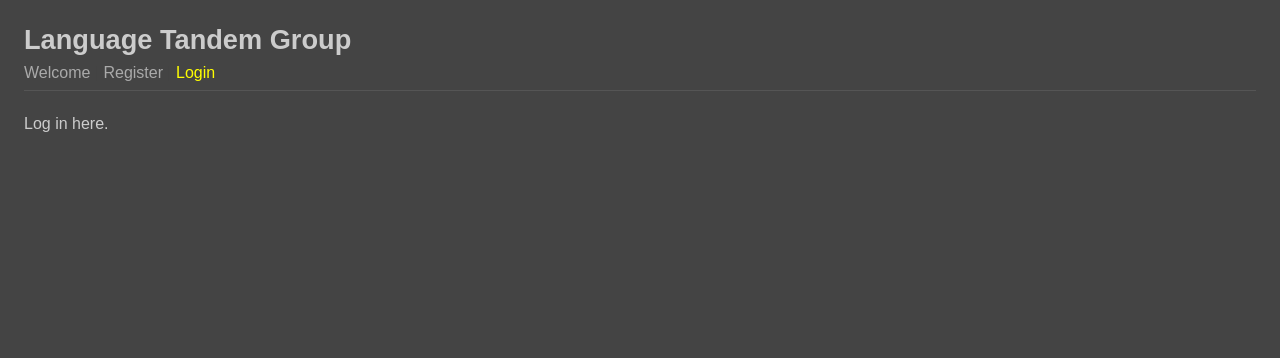
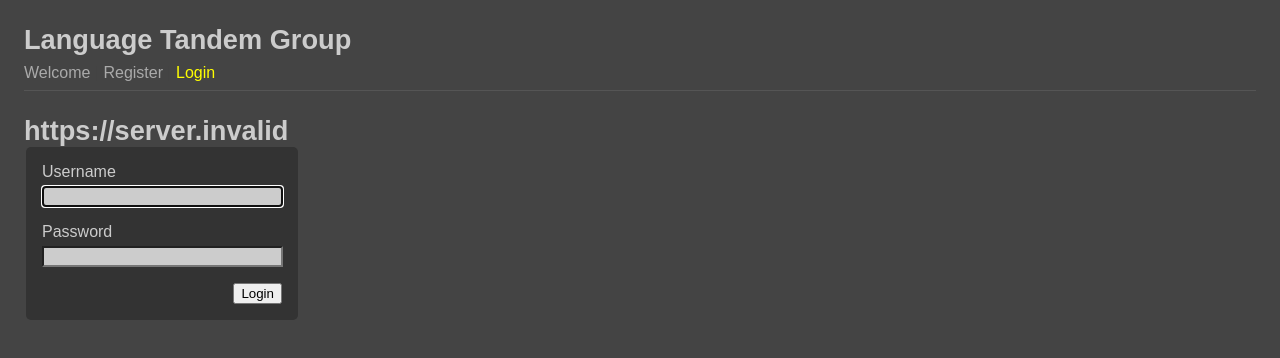
Before and after one commit to edwardtanguay/et01-react-register-frontend, a React (Vite) app: page /login in a window 1280 px wide. Shown: the top 358 px of the page. Built offline with nearby package versions, Linux system fonts and the light colour scheme; no server answers.

Commit message:
props in

```diff
--- a/src/App.scss
+++ b/src/App.scss
@@ -32,8 +32,42 @@ body {
 
 	.page404 {
 		color: #333;
+
 		p {
 			font-size: 4rem;
+		}
+	}
+
+	form {
+		fieldset {
+			max-width: 15rem;
+			legend {
+				background-color: #333;
+				color: #777;
+				padding: .3rem;
+				border-radius: 5px;
+			}
+			background-color: #333;
+			border: 0;
+			padding: 1rem;
+			border-radius: 5px;
+
+			.row {
+				margin-bottom: 1rem;
+				label {
+					margin-bottom: .3rem;
+					display: block;
+				}
+				input {
+					width: 97%;
+					background-color: #ccc;
+				}
+			}
+
+			.buttonRow {
+				display: flex;
+				justify-content: right;
+			}
 		}
 	}
 
--- a/src/App.tsx
+++ b/src/App.tsx
@@ -32,7 +32,6 @@ function App() {
 	return (
 		<div className="App">
 			<h1>Language Tandem Group</h1>
-
 			<nav>
 				<NavLink to="/welcome">Welcome</NavLink>
 				{currentUser.accessGroups.includes('members') && (
@@ -52,7 +51,7 @@ function App() {
 					<Route path="/members" element={<PageMembers />} />
 				)}
 				<Route path="/register" element={<PageRegister />} />
-				<Route path="/login" element={<PageLogin />} />
+				<Route path="/login" element={<PageLogin baseUrl={baseUrl} />} />
 				{currentUser.accessGroups.includes('loggedInUsers') && (
 					<Route path="/logout" element={<PageLogout />} />
 				)}
--- a/src/pages/PageLogin.tsx
+++ b/src/pages/PageLogin.tsx
@@ -1,7 +1,46 @@
-export const PageLogin = () => {
+import { useState, useEffect } from 'react';
+import axios from 'axios';
+
+interface IPageLoginProps {
+	baseUrl: string;
+}
+
+export const PageLogin = (props:IPageLoginProps) => {
+	const { baseUrl } = props;
+	const [username, setUsername] = useState('');
+	const [password, setPassword] = useState('');
+
+	const handleLoginButton = (e: React.MouseEvent<HTMLElement>) => {
+		e.preventDefault();
+		// (async () => {
+		// 	const data = (await axios.get(`${baseUrl}/current-user`)).data;
+		// 	const _currentUser = data.currentUser;
+		// 	setCurrentUser(_currentUser);
+		// })();
+	}
+
 	return (
-		<>
-			<p>Log in here.</p>
-		</>
+		<form>
+			<h1>{baseUrl}</h1>
+			<fieldset>
+				<div className="row">
+					<label>Username</label>
+					<div>
+						<input autoFocus type="text" value={username} onChange={(e) => setUsername(e.target.value)} />
+					</div>
+				</div>
+
+				<div className="row">
+					<label>Password</label>
+					<div>
+						<input type="password" value={password} onChange={(e) => setPassword(e.target.value)} />
+					</div>
+				</div>
+
+				<div className="buttonRow">
+					<button onClick={(e:React.MouseEvent<HTMLElement>) => handleLoginButton(e)}>Login</button>
+				</div>
+			</fieldset>
+		</form>
 	);
 };
```
